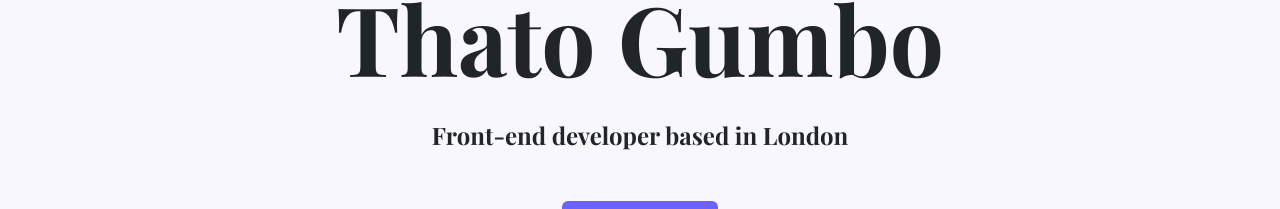
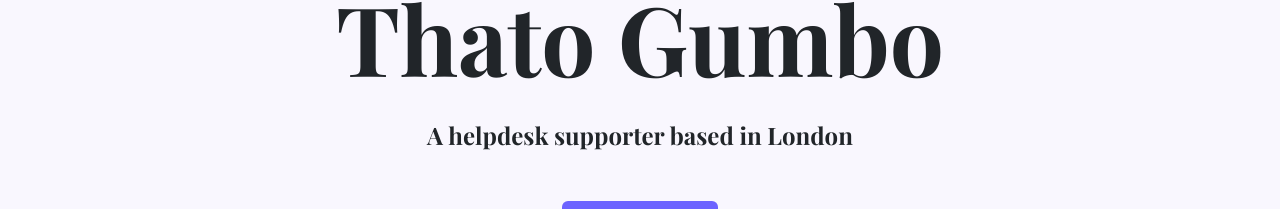
Before and after one commit to thadya/homework, a plain HTML site: page index.html in a window 1280 px wide. Shown: the part 169-378 px from the top of the page. Drawn offline with nearby package versions, Linux system fonts and the light colour scheme.

Commit message:
Update index.html

```diff
--- a/index.html
+++ b/index.html
@@ -64,7 +64,7 @@
       <div class="hero">
         <p>👋 Hello, I am</p>
         <h1>Thato Gumbo</h1>
-        <h2 class="mb-5">Front-end developer based in London</h2>
+        <h2 class="mb-5">A helpdesk supporter based in London</h2>
         <div>
           <a href="/contact.html" class="btn btn-branding">Contact me</a>
         </div>
```
